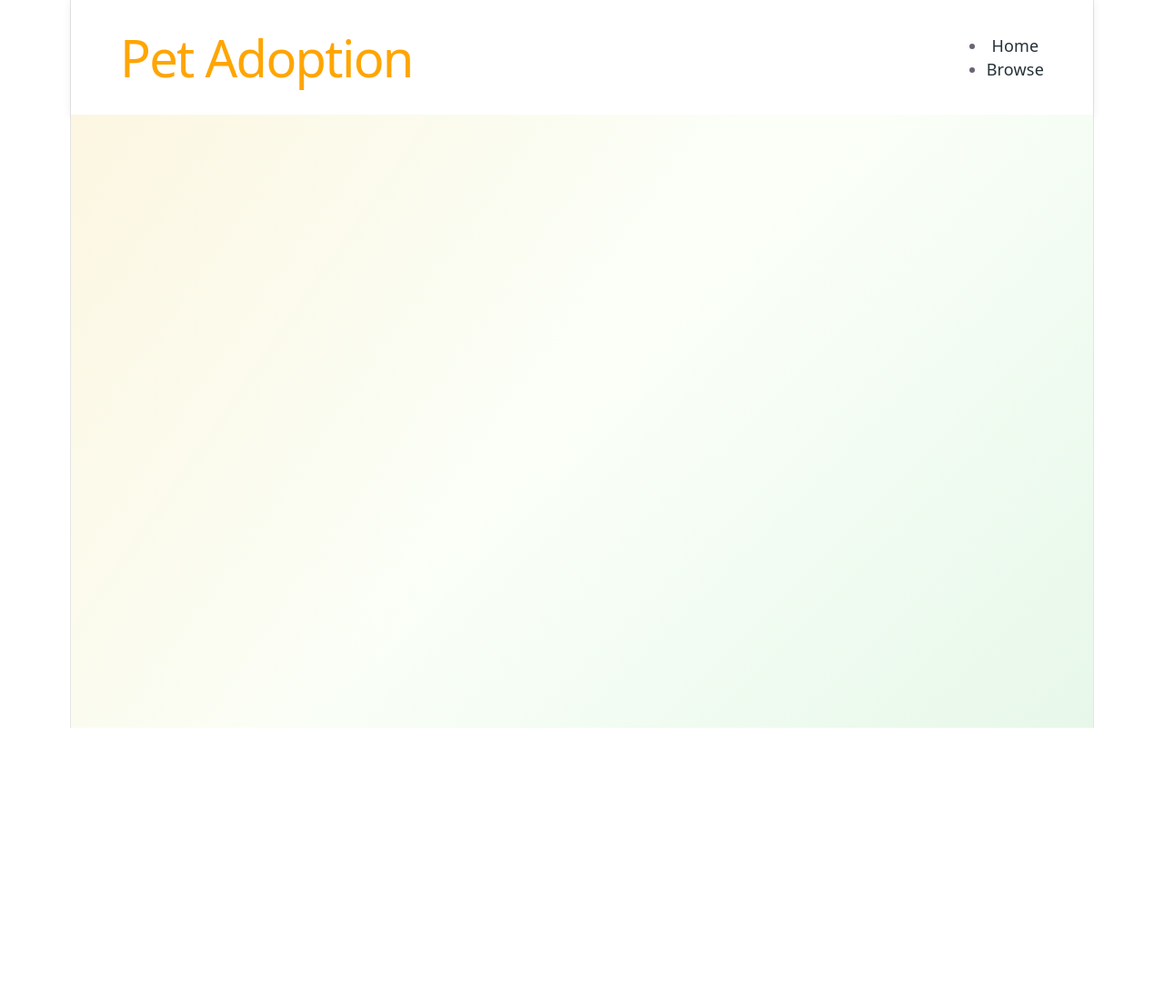
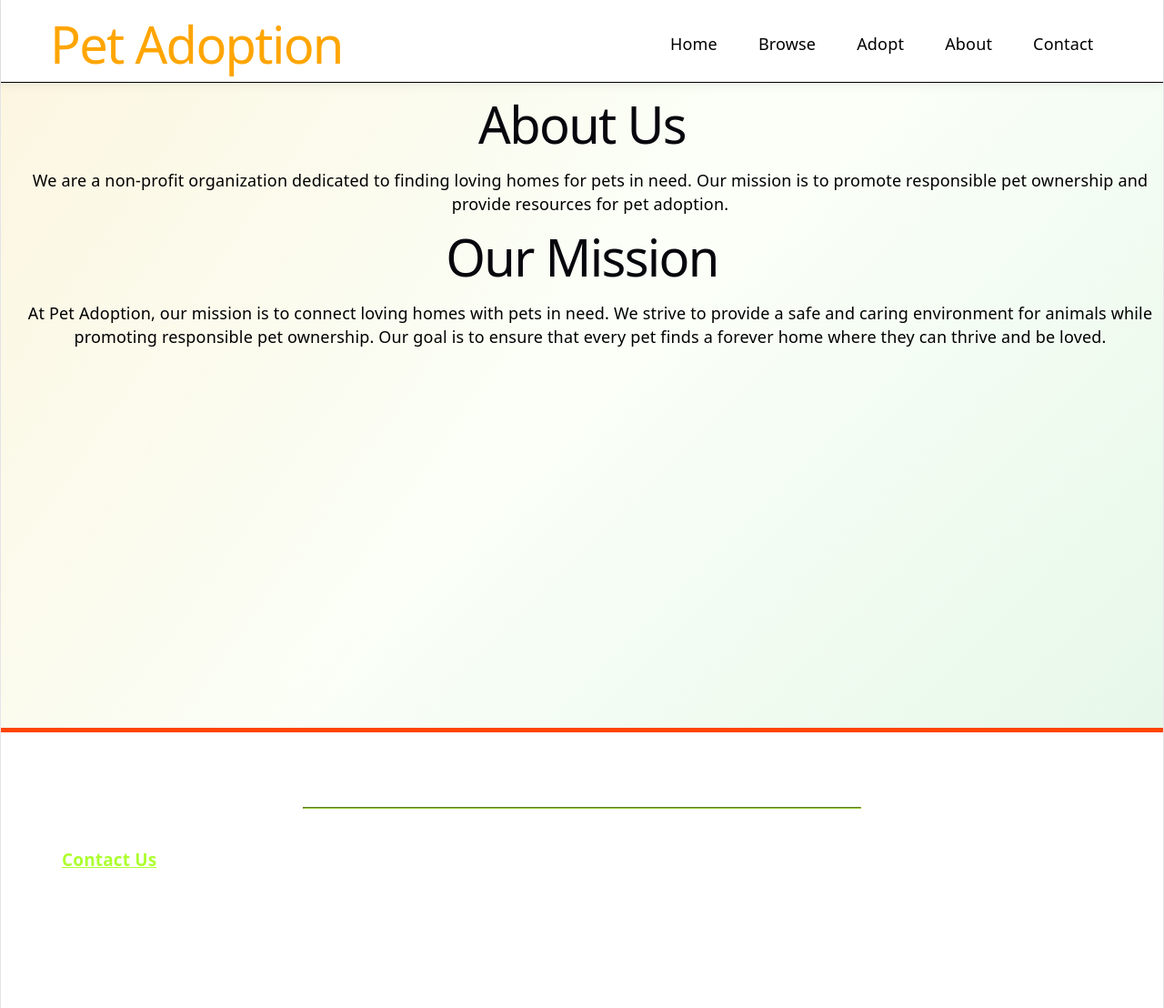
Before and after one commit to Proxist99/Assignment-3, a React (Vite) app in the folder PetAdoption-app/: page /Assignment-3/about in a window 1280 px wide. Shown: the whole page at 91% size. Before the commit the page ends 800 px from the top, so only its background shows below. Built offline with nearby package versions, Linux system fonts and the light colour scheme.

Commit message:
Updated version

```diff
--- a/PetAdoption-app/src/App.css
+++ b/PetAdoption-app/src/App.css
@@ -200,18 +200,21 @@
 
 .app-welcome {
   display: flex;
-  min-height: min(680px, 72svh);
   box-sizing: border-box;
   flex-direction: column;
   align-items: center;
   justify-content: center;
-  padding: 4rem 1.5rem;
+  padding: 500px;
+  /* Generous padding so text sits nicely in the middle */
   text-align: center;
+  background-image: url(./assets/cd.jpg);
+  background-repeat: no-repeat;
+  background-size: cover;
 }
 
 .app-welcome .app-welcome__eyebrow {
   margin: 0 0 0.5rem;
-  color: #b65332;
+  color: yellow;
   font-size: 0.8rem;
   font-weight: 700;
   letter-spacing: 0.08em;
@@ -221,7 +224,7 @@
 .app-welcome h1 {
   max-width: 760px;
   margin: 0.25rem 0 0.75rem;
-  color: #245c49;
+  color: orangered;
   font-family: Georgia, "Times New Roman", serif;
   font-size: 52px;
   letter-spacing: 0;
@@ -229,7 +232,7 @@
 }
 
 .app-welcome > div > p {
-  color: #52665a;
+  color: greenyellow;
   font-size: 1.15rem;
 }
 
@@ -275,3 +278,32 @@
     transition: none;
   }
 }
+
+.app-footer {
+  display: flex;
+  flex-direction: column;
+  justify-content: center;
+  padding: 2rem 1.5rem;
+  text-align: center;
+  font-size: 0.9rem;
+  color: white;
+  border-top: 5px solid orangered;
+}
+
+.app-footer hr {
+  width: 50%;
+  margin-top: 20px;
+  border-color: yellowgreen;
+}
+
+.app-footer > ul {
+  list-style: none;
+  display: flex;
+  flex-direction: column;
+  align-items: flex-start;
+}
+
+.app-footer > ul > h3 {
+  text-decoration: underline;
+  color: greenyellow
+}
--- a/PetAdoption-app/src/App.jsx
+++ b/PetAdoption-app/src/App.jsx
@@ -4,10 +4,14 @@ import { BrowserRouter as Router, Routes, Route, Link } from "react-router-dom";
 import NavBar from "./components/NavBar";
 import Browse from "./components/Browse";
 import Home from "./components/Home";
+import About from "./components/About";
+import Contact from "./components/Contact";
+import Adopt from "./components/AdoptForm";
 
 function App() {
   return (
-    <Router basename="/Assignment-3">
+    <>
+      <Router basename="/Assignment-3/">
         <div className="app-shell">
           <NavBar />
           <main className="app-main">
@@ -27,10 +31,31 @@ function App() {
                 }
               />
               <Route path="/browse" element={<Browse />} />
+              <Route path="/adopt" element={<Adopt />} />
+              <Route path="/about" element={<About />} />
+              <Route path="/contact" element={<Contact />} />
             </Routes>
           </main>
         </div>
       </Router>
+
+      <>
+        <div className="pet-grid">
+
+        </div>
+      </>
+
+      <div className="app-footer">
+        <p>&copy; 2026 Pet Adoption. All rights reserved.</p>
+        <hr />
+        <ul>
+          <h3>Contact Us</h3>
+          <li>Email: petadoption@mail.com</li>
+          <li>Phone: +65 8234 5678</li>
+          <li>Address: 123 Pet Adoption Street, Singapore, 123456</li>
+        </ul>
+      </div>
+    </>
   );
 }
 
--- /dev/null
+++ b/PetAdoption-app/src/components/About.jsx
@@ -0,0 +1,25 @@
+import React from "react";
+import "./AboutContact.css";
+
+function About() {
+  return (
+    <div class="about-container">
+      <h1>About Us</h1>
+      <p>
+        We are a non-profit organization dedicated to finding loving homes for
+        pets in need. Our mission is to promote responsible pet ownership and
+        provide resources for pet adoption.
+      </p>
+
+      <h1>Our Mission</h1>
+      <p>
+        At Pet Adoption, our mission is to connect loving homes with pets in
+        need. We strive to provide a safe and caring environment for animals
+        while promoting responsible pet ownership. Our goal is to ensure that
+        every pet finds a forever home where they can thrive and be loved.
+      </p>
+    </div>
+  );
+}
+
+export default About;
--- /dev/null
+++ b/PetAdoption-app/src/components/AboutContact.css
@@ -0,0 +1,22 @@
+.contact-container p {
+  display: flex;
+  flex-direction: column;
+  align-items: flex-start;
+  padding-left: 1rem;
+  margin-top: 2rem;
+}
+
+.contact-container ul {
+  display: flex;
+  flex-direction: column;
+  align-items: flex-start;
+  list-style: none;
+}
+
+.about-container p {
+  display: flex;
+  flex-direction: column;
+  align-items: flex-start;
+  padding-left: 1rem;
+  margin-top: 2rem;
+}
--- /dev/null
+++ b/PetAdoption-app/src/components/AdoptForm.css
@@ -0,0 +1,30 @@
+.form-list {
+    list-style: none;
+    display: flex;
+    justify-content:center;
+    flex-wrap: wrap;
+    /* align-items: flex-start; */
+    gap: 1rem;
+    flex-direction: column;
+    width: 100%;
+}
+
+.form-list li {
+    display: flex;
+    flex-direction: column;
+    justify-content: center;
+    align-items: flex-start;
+    margin-bottom: 1rem;
+    width: 100%;
+}
+
+
+.btn {
+    background-color: #ff7f50;
+    color: white;
+    border: none;
+    padding: 10px 20px;
+    cursor: pointer;
+    font-size: 16px;
+    border-radius: 4px;
+}
--- /dev/null
+++ b/PetAdoption-app/src/components/AdoptForm.jsx
@@ -0,0 +1,121 @@
+import React, { useState } from "react";
+import "./AdoptForm.css";
+
+function AdoptForm() {
+  const [formData, setFormData] = useState({
+    name: "",
+    email: "",
+    phone: "",
+    petType: "",
+    petName: "",
+  });
+  const [submitted, setSubmitted] = useState(false);
+  const [formComplete, setFormComplete] = useState(false);
+
+  const handleChange = (e) => {
+    const { name, value } = e.target;
+    setFormData((prevData) => ({
+      ...prevData,
+      [name]: value,
+    }));
+  };
+
+  const handleSubmit = (e) => {
+    e.preventDefault();
+    if (
+      formData.name &&
+      formData.email &&
+      formData.phone &&
+      formData.petType &&
+      formData.petName
+    ) {
+      setFormComplete(true);
+    } else {
+      setFormComplete(false);
+    }
+    setSubmitted(true);
+  };
+
+  return (
+    <div className="adopt-form-container">
+      <h1>Adopt a Pet</h1>
+      <form onSubmit={handleSubmit}>
+        <ul className="form-list">
+          <li>
+            <label htmlFor="name">Name:</label>
+            <input
+              type="text"
+              id="name"
+              name="name"
+              value={formData.name}
+              onChange={handleChange}
+              required
+            />
+          </li>
+          <li>
+            <label htmlFor="email">Email:</label>
+            <input
+              type="email"
+              id="email"
+              name="email"
+              value={formData.email}
+              onChange={handleChange}
+              required
+            />
+          </li>
+          <li>
+            <label htmlFor="phone">Phone:</label>
+            <input
+              type="tel"
+              id="phone"
+              name="phone"
+              value={formData.phone}
+              onChange={handleChange}
+              required
+            />
+          </li>
+          <li>
+            <label htmlFor="petType">Pet Type:</label>
+            <select
+              id="petType"
+              name="petType"
+              value={formData.petType}
+              onChange={handleChange}
+              required
+            >
+              <option value="">Select a pet type</option>
+              <option value="dog">Dog</option>
+              <option value="cat">Cat</option>
+            </select>
+          </li>
+          <li>
+            <label htmlFor="petName">Pet Name:</label>
+            <input
+              type="text"
+              id="petName"
+              name="petName"
+              value={formData.petName}
+              onChange={handleChange}
+              required
+            />
+          </li>
+        </ul>
+        <button type="submit" class="btn">Submit</button>
+      </form>
+      {submitted && formComplete && (
+        <div>
+          <h2>Form Submitted</h2>
+          <p>Thank you for your interest in adopting a pet!</p>
+        </div>
+      )}
+      {submitted && !formComplete && (
+        <div>
+          <h2>Form Incomplete</h2>
+          <p>Please fill out all required fields before submitting the form.</p>
+        </div>
+      )}
+    </div>
+  );
+}
+
+export default AdoptForm;
--- a/PetAdoption-app/src/components/Browse.css
+++ b/PetAdoption-app/src/components/Browse.css
@@ -109,3 +109,18 @@
     gap: 1rem;
   }
 }
+
+.browse-container hr {
+  border: 1px solid orange;
+  margin: 2rem 0;
+}
+
+.browse-container button {
+  background-color: #ff7f50;
+  color: white;
+  border: none;
+  padding: 0.5rem 1rem;
+  border-radius: 4px;
+  cursor: pointer;
+  margin-top: 1rem;
+}
--- /dev/null
+++ b/PetAdoption-app/src/components/Contact.jsx
@@ -0,0 +1,18 @@
+import React from "react";
+import "./AboutContact.css";
+
+const Contact = () => {
+  return (
+      <div className="contact-container">
+        <h1>Contact Us</h1>
+        <p>If you have any questions or inquiries, please feel free to reach out to us using the contact information below:</p>
+        <ul>
+          <li>Email: petadoption@mail.com</li>
+          <li>Phone: +65 8234 5678</li>
+          <li>Address: 123 Pet Adoption Street, Singapore, 123456</li>
+        </ul>
+      </div>
+    );
+};
+
+export default Contact;
--- a/PetAdoption-app/src/components/NavBar.css
+++ b/PetAdoption-app/src/components/NavBar.css
@@ -5,22 +5,53 @@
   gap: 1.5rem;
   padding: 1rem clamp(1rem, 5vw, 3rem);
   background-color: white;
-  color: 263838;
+  color: #263238;
   box-shadow: 0 2px 10px rgb(38 50 56 / 8%);
+  border-bottom: 1px solid black;
+  padding-bottom: 12px;
+  position: sticky;
+  top: 0;
+  height: 60px;
 }
 
-.navbar a {
-  color: #263238;
+.navbar ul {
+  display: flex;
+  flex-direction: row;
+  align-items: center;
+  margin: 0;
+  padding: 0;
+  list-style: none;
+  height: 100%;
+}
+
+.navbar li {
+  display: flex;
+  height: 100%;
+  /* Fills list container height */
+}
+
+/* Apply the link styling & vertical background coverage */
+.navbar li a {
+  display: flex;
+  align-items: center;
+  /* Keeps link text vertically centered */
+  padding: 0 1.25rem;
+  /* Horizontal spacing inside each tab */
+  height: 100%;
+  /* Fills 100% of the li height */
+  color: black;
   text-decoration: none;
+  transition: background-color 0.2s ease;
+}
+
+/* Hover effect now covers the full vertical height of the navbar */
+.navbar li a:hover {
+  background-color: #194533;
+  color: orange;
 }
 
 .navbar h1 {
   color: orange;
-}
-
-.navbar a:hover,
-.navbar a:focus-visible {
-  color: #e8794a;
 }
 
 .navbar-logo {
--- a/PetAdoption-app/src/components/NavBar.jsx
+++ b/PetAdoption-app/src/components/NavBar.jsx
@@ -13,6 +13,15 @@ function NavBar() {
         <li>
           <Link to="/Browse">Browse</Link>
         </li>
+        <li>
+          <Link to="/Adopt">Adopt</Link>
+        </li>
+        <li>
+          <Link to="/About">About</Link>
+        </li>
+        <li>
+          <Link to="/Contact">Contact</Link>
+        </li>
       </ul>
     </nav>
   );
--- a/PetAdoption-app/src/index.css
+++ b/PetAdoption-app/src/index.css
@@ -1,5 +1,5 @@
 :root {
-  --text: #6b6375;
+  --text: #000;
   --text-h: #08060d;
   --bg: #fff;
   --border: #e5e4e7;
@@ -32,8 +32,8 @@
 
 @media (prefers-color-scheme: dark) {
   :root {
-    --text: #9ca3af;
-    --text-h: #f3f4f6;
+    --text: #000;
+    --text-h: #000;
     --bg: #16171d;
     --border: #2e303a;
     --code-bg: #1f2028;
@@ -55,7 +55,7 @@ body {
 }
 
 #root {
-  width: 1126px;
+  /* width: 1126px; */
   max-width: 100%;
   margin: 0 auto;
   text-align: center;
```
Also changed, not shown: PetAdoption-app/src/components/Browse.jsx (+28 -3 lines), PetAdoption-app/src/assets/cd.jpg (added), 6 other files (tests, documents, lock files or other folders). Lines whose indentation alone changed are shown as unchanged.
